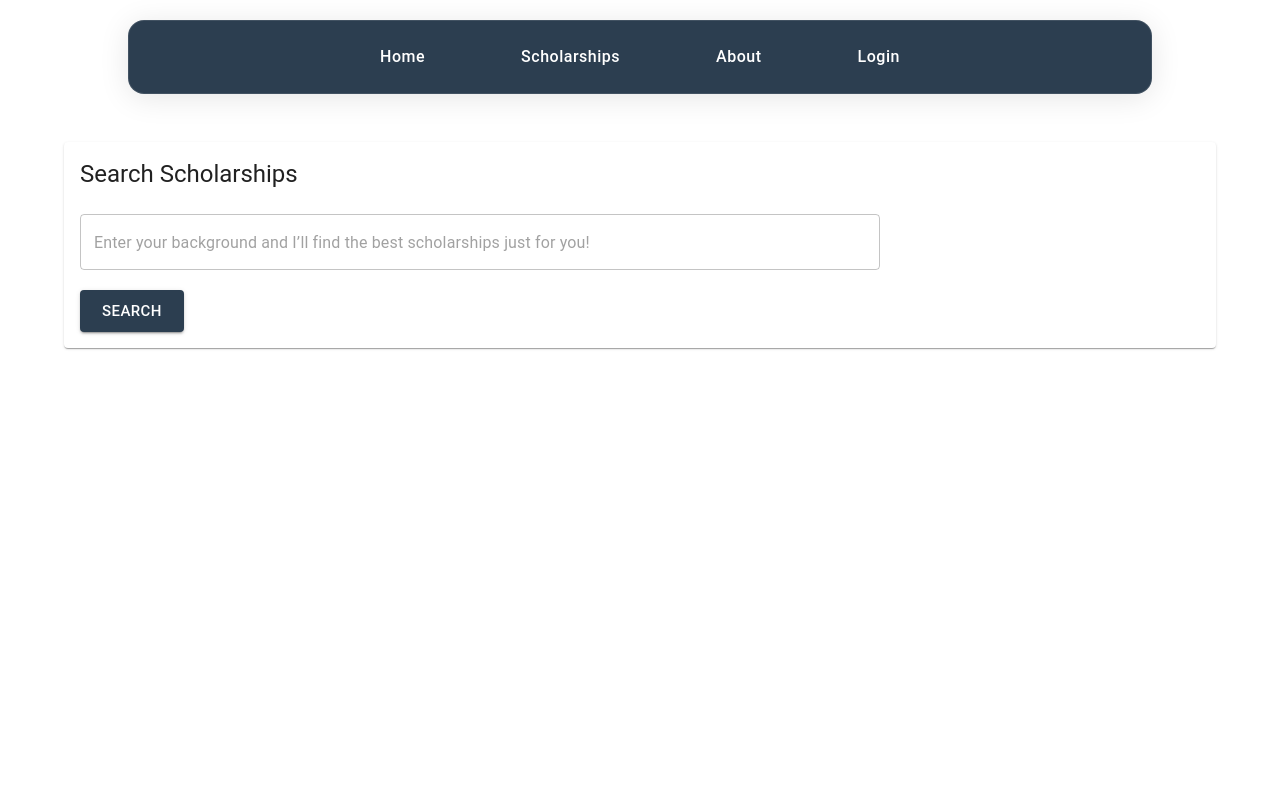
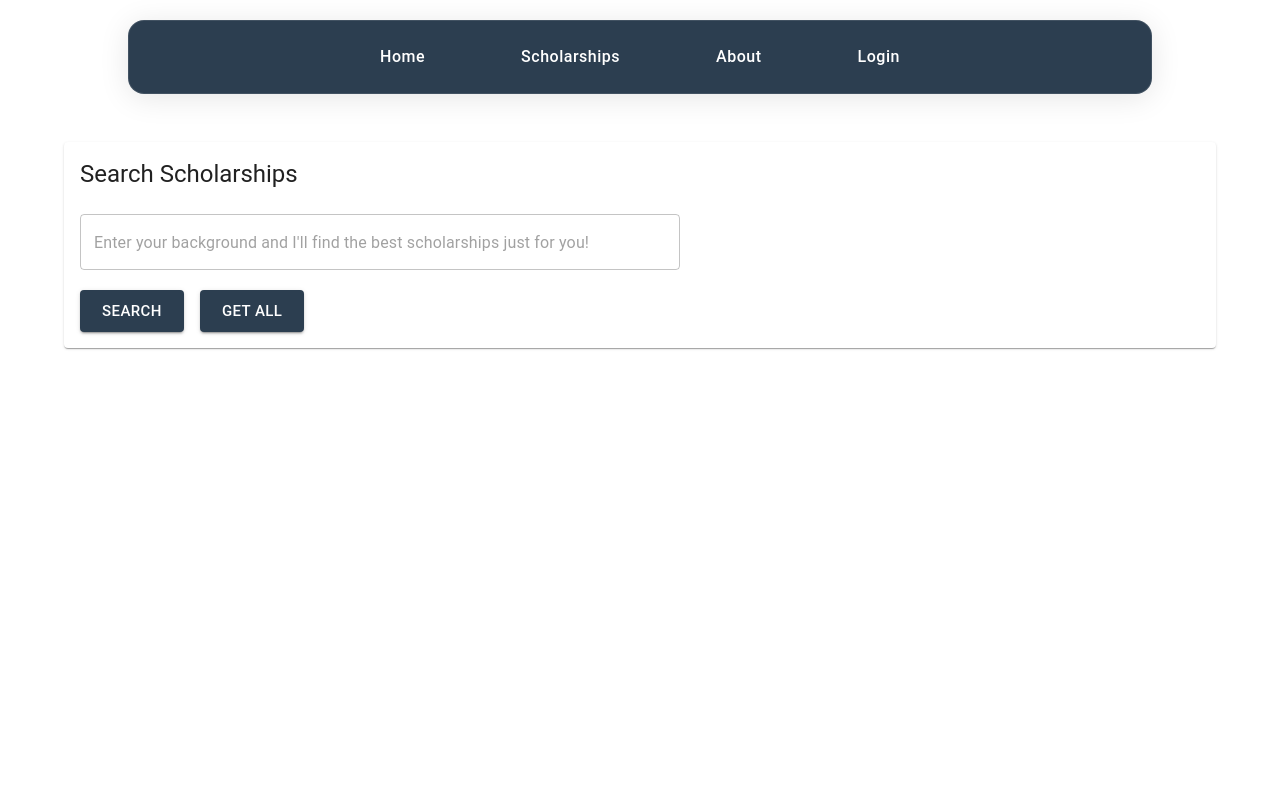
Before and after one commit to Dilip-Kashyp/ScholarMatch-AI, a Next.js app: page /scholarships in a window 1280 px wide. Shown: the top 800 px of the page. Built offline with nearby package versions, Linux system fonts and the light colour scheme.

Commit message:
enhancement

```diff
--- a/src/components/common/Footer.jsx
+++ b/src/components/common/Footer.jsx
@@ -19,7 +19,7 @@ function Footer() {
       }}
     >
       <Typography {...FOOTER_TEXT} />
-      <Typography {...FOOTER_TEXT_2} />
+      {/* <Typography {...FOOTER_TEXT_2} /> */}
     </Stack>
   );
 }
--- a/src/components/scholarshipsPage/index.jsx
+++ b/src/components/scholarshipsPage/index.jsx
@@ -9,23 +9,18 @@ import {
   Notification,
 } from "@/components";
 import { SCHOLARSHIP_PAGE_CONFIG } from "@/constants";
-import { useGetAllScholarships, useGetSearchedScholarships } from "@/api";
+import {  useGetSearchedScholarships } from "@/api";
 import Scholarships from "./scholarships";
 import { useForm } from "@/helper";
 import { useState } from "react";
 
 function ScholarshipsPage() {
-  const { HEADER_CONFIG, SEARCH_INPUT, BUTTON_CONFIG } =
+  const { HEADER_CONFIG, SEARCH_INPUT, BUTTON_CONFIG, GET_ALL_BUTTON_CONFIG } =
     SCHOLARSHIP_PAGE_CONFIG;
 
   const [open, setOpen] = useState(false);
   const [notificationMessage, setNotificationMessage] = useState("");
   const [data, setData] = useState([]);
-
-  // const { data, isLoading, isError } = useGetAllScholarships({
-  //   onSuccess: (response) => {},
-  //   onError: (error) => {},
-  // });
 
   const { mutate: getAllScholarships } = useGetSearchedScholarships({
     mutationConfig: {
@@ -71,7 +66,7 @@ function ScholarshipsPage() {
     <>
       <Container
         containerProps={{
-          className: "h-[100vh] flex flex-col  gap-24 py-12",
+          className: "min-h-screen flex flex-col gap-24 py-12",
         }}
       >
         <Paper
@@ -93,10 +88,21 @@ function ScholarshipsPage() {
             >
               <Input {...SEARCH_INPUT} onChange={onChange} onBlur={onBlur} />
             </Stack>
-            <Button {...BUTTON_CONFIG} />
+            <Stack stackProps={{ direction: "row", gap: 2 }}>
+              <Button {...BUTTON_CONFIG} />
+              <Button onClick={() => getAllScholarships()} {...GET_ALL_BUTTON_CONFIG} />
+            </Stack>
           </form>
+
         </Paper>
-        <Stack stackProps={{ direction: "row", gap: 4, flexWrap: "wrap" }}>
+        <Stack
+          stackProps={{
+            direction: "row",
+            gap: 4,
+            flexWrap: "wrap",
+            className: "flex-grow"
+          }}
+        >
           {data?.data?.map((scholarship) => (
             <Scholarships scholarship={scholarship} />
           ))}
--- a/src/components/scholarshipsPage/scholarships.jsx
+++ b/src/components/scholarshipsPage/scholarships.jsx
@@ -39,11 +39,11 @@ function Scholarships({ scholarship }) {
           <Typography {...CATEGORIES_CONFIG(scholarship.category)} />
         </Stack>
 
-        <Stack stackProps={{ direction: "row", gap: 1, flexWrap: "wrap" }}>
+        {/* <Stack stackProps={{ direction: "row", gap: 1, flexWrap: "wrap" }}>
           {scholarship.categories?.map((category, index) => (
             <Chip
               key={index}
-              label={category}
+              label={scholarship.category}
               sx={{
                 backgroundColor: "#f5f5f5",
                 color: "#2c3e50",
@@ -51,7 +51,7 @@ function Scholarships({ scholarship }) {
               }}
             />
           ))}
-        </Stack>
+        </Stack> */}
         <Stack
           stackProps={{
             direction: "row",
--- a/src/constants/home.js
+++ b/src/constants/home.js
@@ -37,7 +37,7 @@ export const HOME_PAGE_CONFIG = {
       name: "searchQuery",
       variant: "outlined",
       sx: {
-        width: { xs: 350, sm: 800 },
+        width: { xs: 300, sm: 800 },
         "& .MuiOutlinedInput-root": {
           "&.Mui-focused fieldset": { borderColor: "#2c3e50" },
         },
--- a/src/constants/scholarship.js
+++ b/src/constants/scholarship.js
@@ -20,20 +20,37 @@ export const SCHOLARSHIP_PAGE_CONFIG = {
       },
     },
   },
+
+  GET_ALL_BUTTON_CONFIG: {
+    buttonProps: {
+      variant: "contained",
+      children: "Get all",
+      size: "large",
+      sx: {
+
+        backgroundColor: "#2c3e50",
+        color: "#fff",
+        "&:hover": {
+          backgroundColor: "#2c3e50",
+        },
+      },
+    },
+  },
   SEARCH_INPUT: {
     inputProps: {
       placeholder:
-        "Enter your background and I’ll find the best scholarships just for you!",
+        "Enter your background and I'll find the best scholarships just for you!",
       size: "big",
       name: "searchQuery",
       variant: "outlined",
       sx: {
-        width: { xs: 320, sm: 800 },
+        width: { xs: 300, sm: 600 },
         "& .MuiOutlinedInput-root": {
           "&.Mui-focused fieldset": { borderColor: "#2c3e50" },
           marginBottom: "20px",
         },
       },
+
     },
 
   },
@@ -69,10 +86,15 @@ export const SCHOLARSHIP_DETAILS_CARD_CONFIG = {
   },
 
   DEADLINE_CONFIG: (deadline) => {
+    const formattedDate = new Date(deadline).toLocaleDateString('en-US', {
+      year: 'numeric',
+      month: 'long',
+      day: 'numeric'
+    });
     return {
       typographyProps: {
         variant: "body1",
-        children: `Deadline: ${deadline}`,
+        children: `Deadline: ${formattedDate}`,
         sx: {
           color: "red",
         },
```
